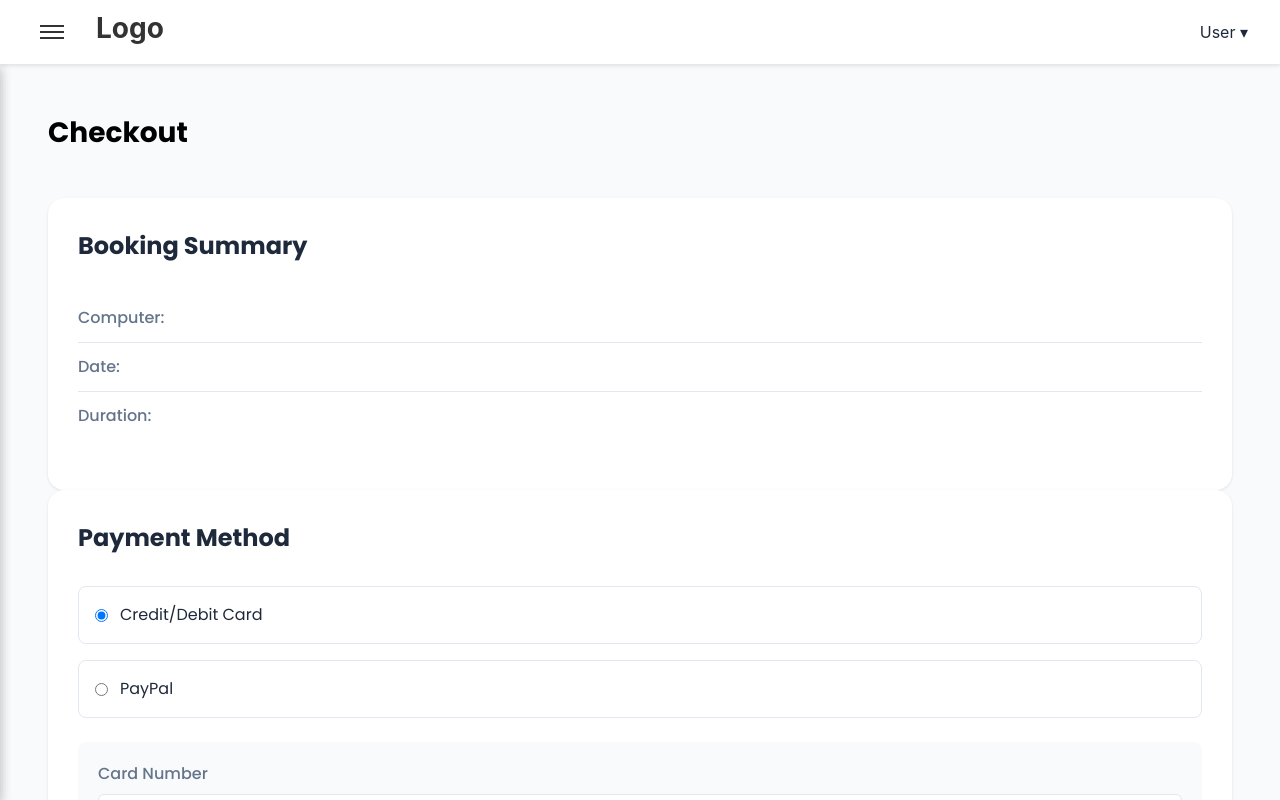
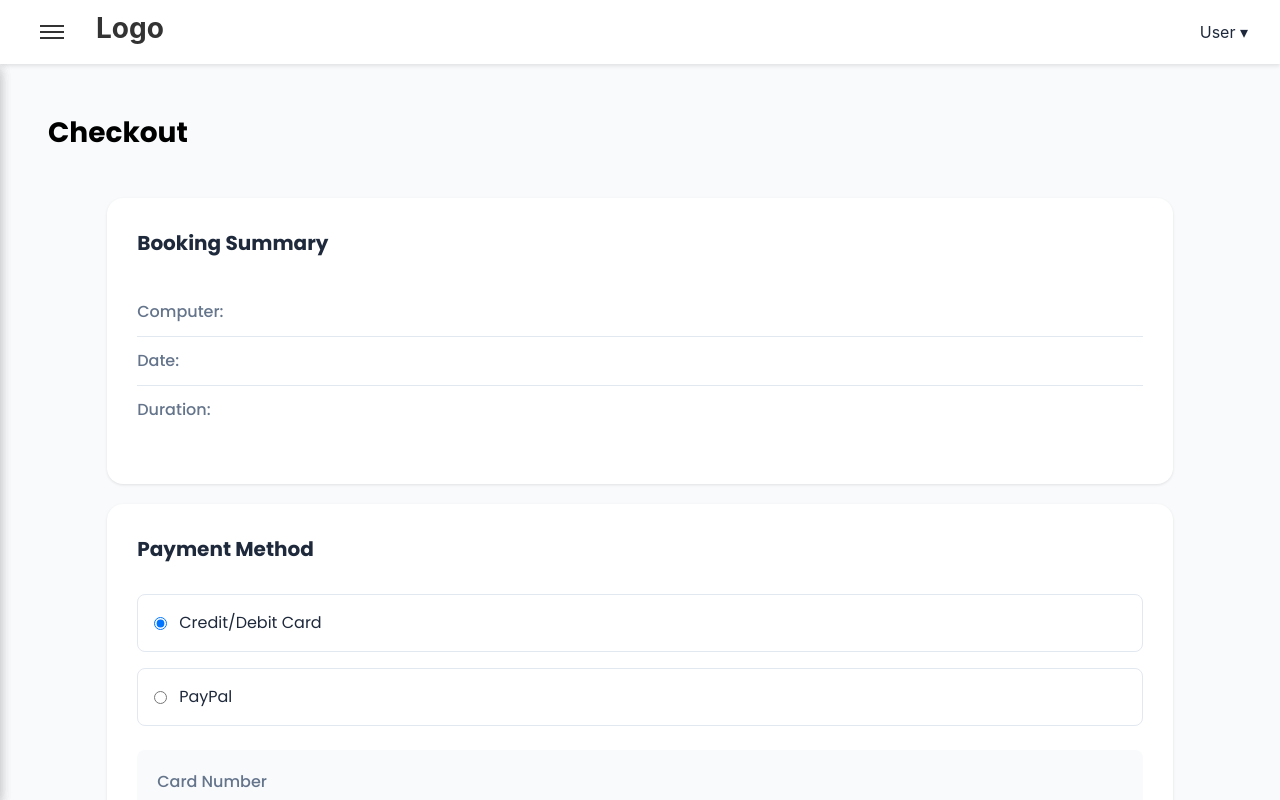
Before and after one commit to LaibaDurrani/CloudComputeMarketPlace-frontend, a React (Vite) app: page /checkout in a window 1280 px wide. Shown: the top 800 px of the page. Built offline with nearby package versions, Linux system fonts and the light colour scheme.

Commit message:
Improved styling

```diff
--- a/src/App.css
+++ b/src/App.css
@@ -13,6 +13,7 @@
   --text-secondary: #64748b;
   --border-color: #e2e8f0;
   --white: #ffffff;
+  --light-shade: #edf5f6;
 }
 
 body {
@@ -152,3 +153,7 @@ html {
   color: var(--text-primary);
   font-size: 1.75rem;
 }
+
+.section {
+  width: 100%;
+}
--- a/src/pages/checkout/styles.css
+++ b/src/pages/checkout/styles.css
@@ -41,13 +41,14 @@ h1 {
 }
 
 /* Section Styles */
-section {
+.booking-summary, .payment-method {
   background: white;
   padding: 30px;;
   border-radius: 16px;
   box-shadow: 0 1px 3px rgba(0,0,0,0.1);
-  width: 100%;
+  width: 90%;
   margin: 0 auto;
+  margin-bottom: 20px;
 }
 
 /* Summary Details and Price Details */
@@ -171,6 +172,15 @@ section {
   gap: 16px;
 }
 
+.booking-summary h2{
+  font-size: 20px;
+  margin-bottom: 16px;
+}
+.payment-method h2{
+  font-size: 20px;
+  margin-bottom: 16px;
+}
+
 /* Responsive */
 @media (max-width: 1024px) {
   .checkout-grid {
--- a/src/pages/computerDetails/index.jsx
+++ b/src/pages/computerDetails/index.jsx
@@ -89,7 +89,7 @@ const ComputerDetails = () => {
 
           <div className="details-grid">
             <div className="main-content">
-              <section>
+              <section className='specs-section'>
                 <h2>Specifications</h2>
                 <div className="specs-grid">
                   {Object.entries(computerData.specs).map(([key, value]) => (
--- a/src/pages/computerDetails/styles.css
+++ b/src/pages/computerDetails/styles.css
@@ -6,7 +6,14 @@
   margin: 0;
   padding: 0;
 }
-
+.specs-section, .billing-section {
+  background: white;
+  padding: 30px;;
+  border-radius: 16px;
+  box-shadow: 0 1px 3px rgba(0,0,0,0.1);
+  width: 100%;
+  margin: 0 auto;
+}
 /* Page Wrapper */
 .page-wrapper {
   display: flex;
--- a/src/pages/landingPage/index.jsx
+++ b/src/pages/landingPage/index.jsx
@@ -17,6 +17,7 @@ import searchIcon from "../../assets/search.png";
 import groupIcon from "../../assets/group.png";
 import performanceIcon from "../../assets/performance.png";
 import PricingPage from "../pricingPage";
+import '../../App.css';
 
 const LandingPage = () => {
   const [isScrolled, setIsScrolled] = useState(false);
--- a/src/pages/landingPage/styles.css
+++ b/src/pages/landingPage/styles.css
@@ -490,7 +490,7 @@
 }
 
 .explore-section {
-  padding: 4rem 2rem;
+  padding-top: 4rem;
   text-align: center;
   background: transparent;
   position: relative;
@@ -665,12 +665,12 @@
 }
 .cta-section {
   padding: 2rem 2rem;
-  margin: 4rem auto;
-  max-width: 1100px;
+  margin: 2rem auto;
+  max-width: 1800px;
   display: flex;
   align-items: center;
   justify-content: space-between;
-  gap: 2rem;
+  gap: 16rem;
   background-color: #edf5f6;
   border-radius: 20px;
   position: relative;
@@ -725,7 +725,7 @@
 
 .stats-section {
   padding: 2rem 2rem;
-  background: linear-gradient(135deg, #edf5f6, #f8fafb);
+  background: #edf5f6;
 }
 
 .stats-container {
--- a/src/pages/rentalHistory/index.jsx
+++ b/src/pages/rentalHistory/index.jsx
@@ -2,6 +2,7 @@ import React, { useState } from 'react';
 import { useSidebar } from '../../context/SidebarContext';
 import Header from '../../components/Header';
 import './styles.css';
+import '../../App.css';
 
 const RentalHistory = () => {
   const { isSidebarOpen } = useSidebar();
--- a/src/pages/rentalHistory/styles.css
+++ b/src/pages/rentalHistory/styles.css
@@ -40,7 +40,7 @@
 }
 
 .history-table th {
-  background: #f8fafc;
+  background: var(--);
   color: #64748b;
   font-weight: 500;
 }
--- a/src/pages/rentals/index.jsx
+++ b/src/pages/rentals/index.jsx
@@ -4,6 +4,7 @@ import Header from '../../components/Header';
 import Sidebar from '../../components/Sidebar';
 import { useSidebar } from '../../context/SidebarContext';
 import './styles.css';
+import '../../App.css';
 
 const MyRentals = () => {
   const navigate = useNavigate();
--- a/src/pages/rentals/styles.css
+++ b/src/pages/rentals/styles.css
@@ -1,7 +1,7 @@
 .my-rentals {
   min-height: 100vh;
   background-color: #f5f7fa;
-  padding-top: 64px; /* Add padding for fixed header */
+  padding-top: 64px;
 }
 
 .rentals-container {
@@ -124,7 +124,7 @@
   gap: 15px;
   margin-bottom: 20px;
   padding: 15px;
-  background-color: #f8fafc;
+  background-color: var(--light-shade);
   border-radius: 8px;
 }
 
@@ -163,7 +163,7 @@
 }
 
 .connect-btn {
-  background-color: #2563eb;
+  background-color: var(--primary-color);
   color: white;
 }
 
```
